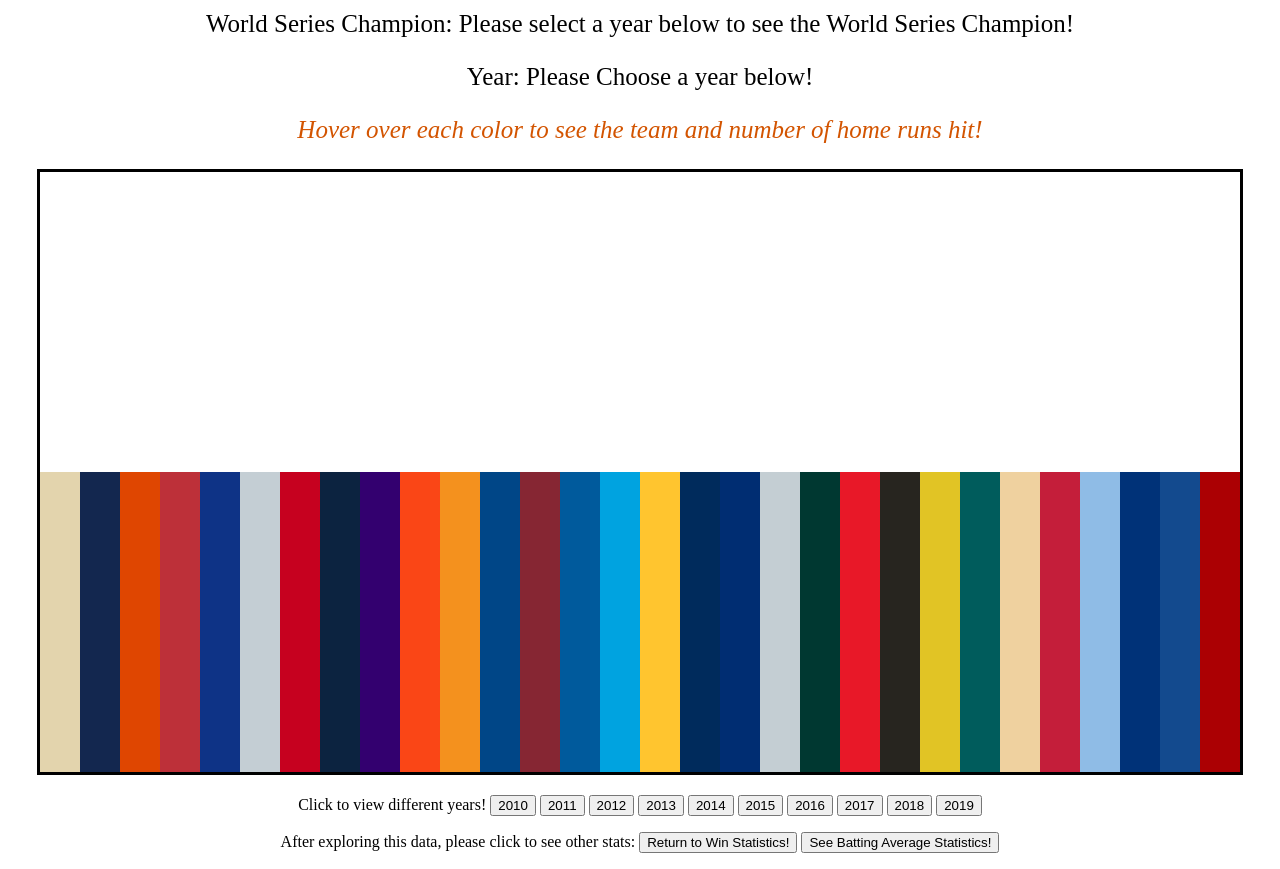
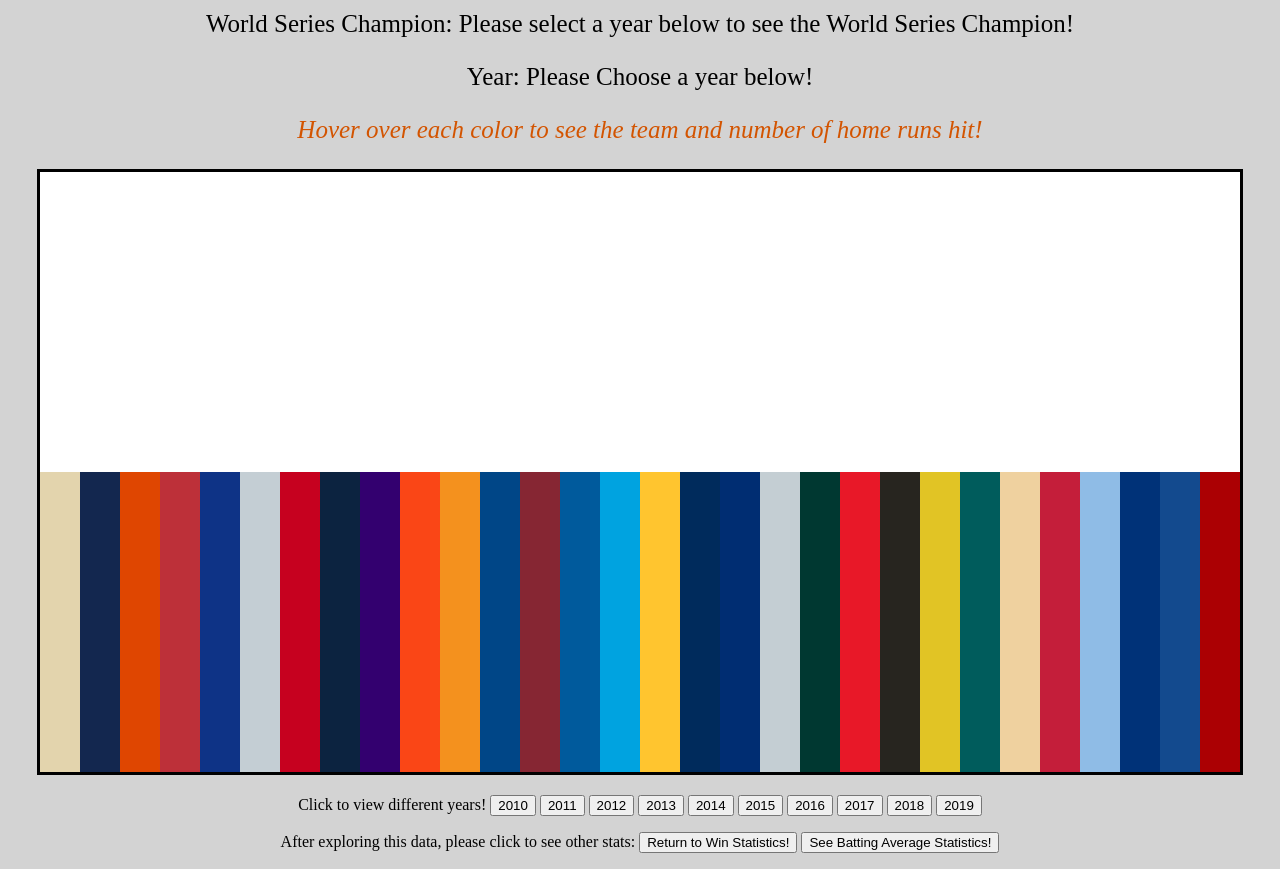
Before and after one commit to fplinke/fplinke.github.io, a plain HTML site: page homeruns.html in a window 1280 px wide. Shown: the part 73-942 px from the top of the page. Drawn offline with nearby package versions, Linux system fonts and the light colour scheme.

Commit message:
Update homeruns.html

```diff
--- a/homeruns.html
+++ b/homeruns.html
@@ -13,7 +13,7 @@
 </style>
 <style>
 body {
-  background-color:lightred;
+  background-color:lightgray;
 }
 </style>
 <html>
```
